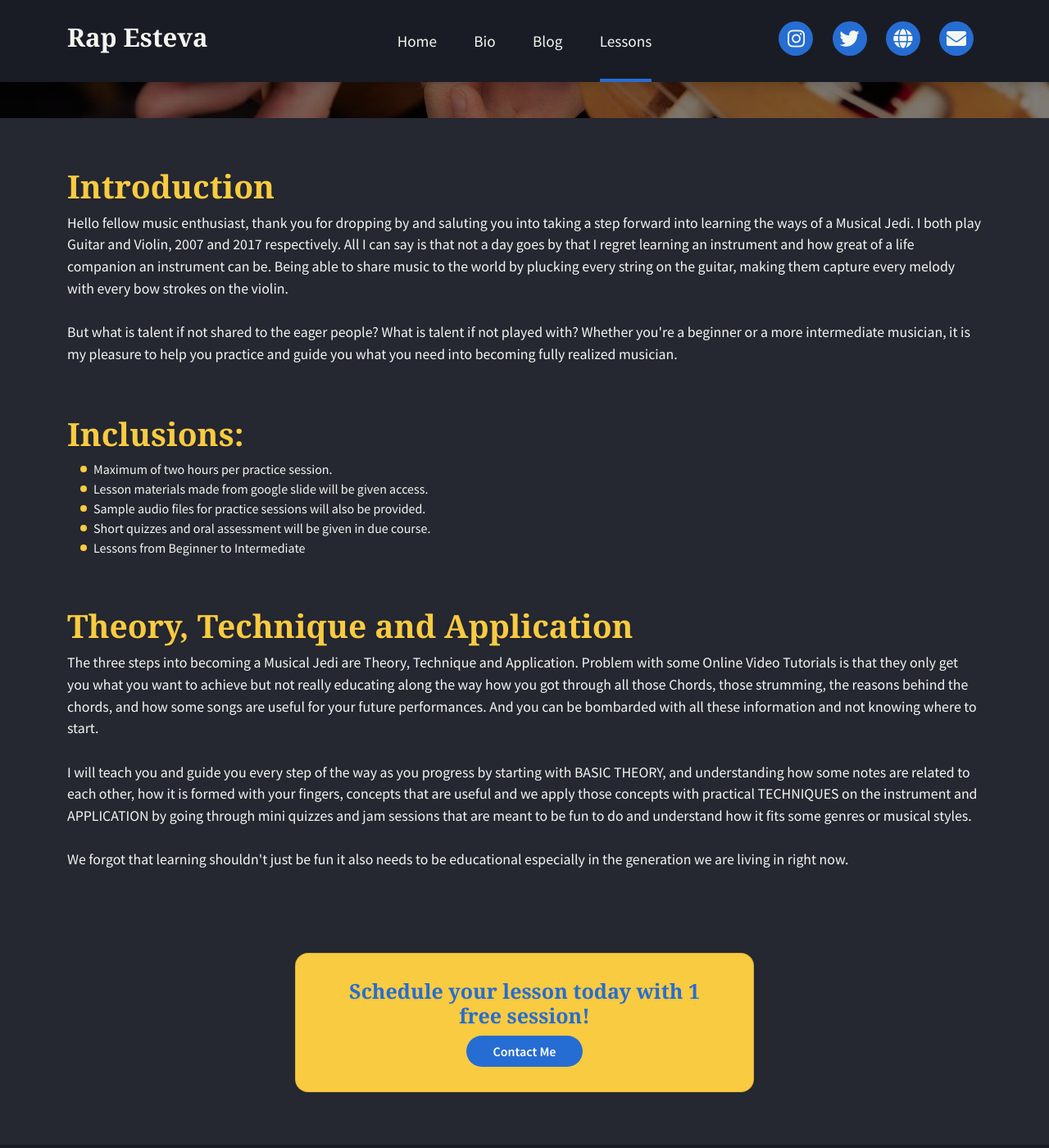
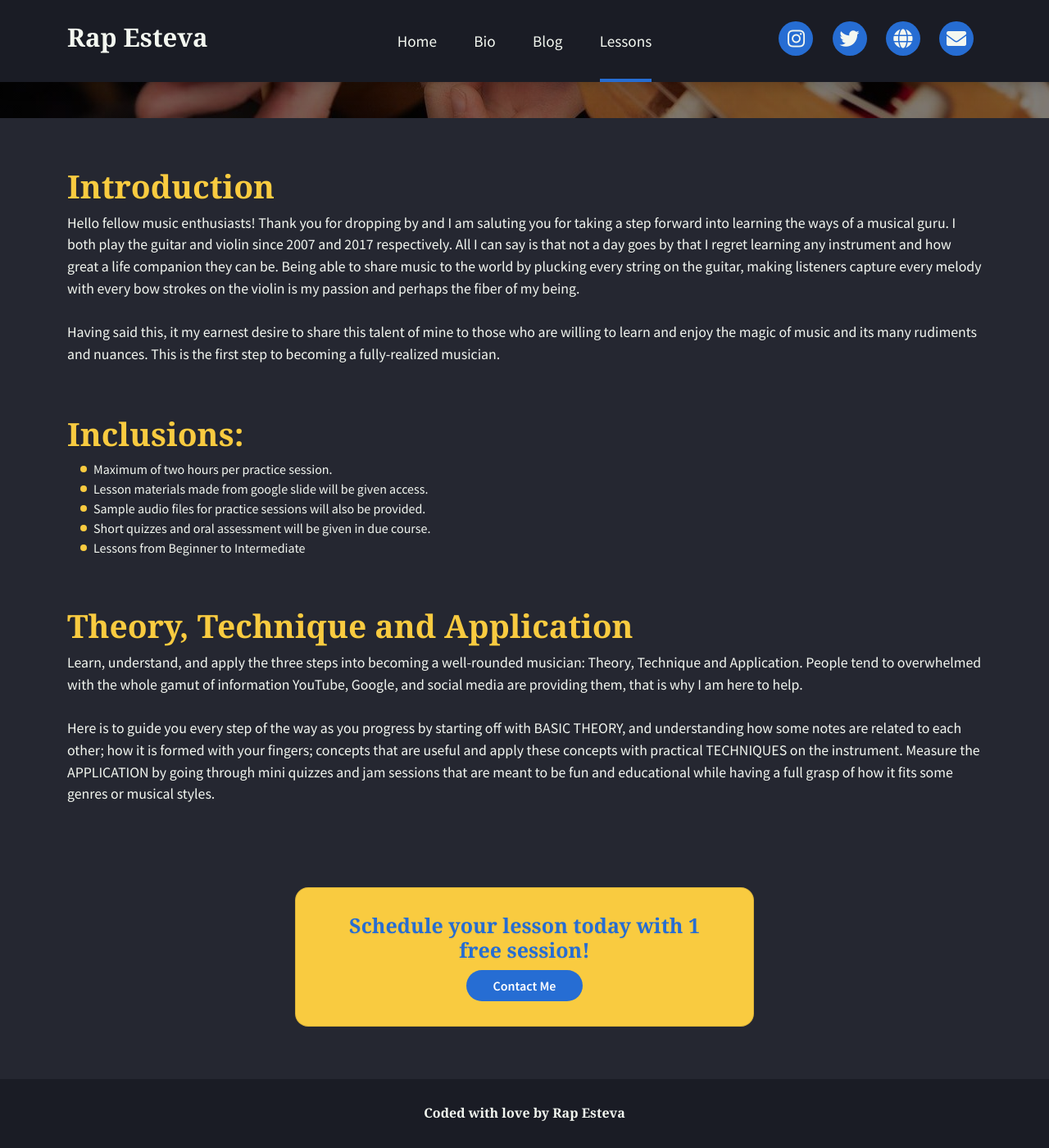
Before and after one commit to rapsamaniego27/music-profile, a Jekyll site: the page built from lessons/index.html, in a window 1280 px wide and 1400 px high, scrolled down 356 px. Shown: the whole window at 82% size. Built offline with Jekyll 4.4.1, drawn with Linux system fonts in a browser that asks for light colours; nearby versions of some CDN libraries; some web fonts are replaced.

Commit message:
Update Pages “lessons”

```diff
--- a/_data/lessons.yml
+++ b/_data/lessons.yml
@@ -4,32 +4,28 @@ banner:
 intro:
   title: Introduction
   content: >-
-    Hello fellow music enthusiast, thank you for dropping by and saluting you
-    into taking a step forward into learning the ways of a Musical Jedi. I both
-    play Guitar and Violin, 2007 and 2017 respectively. All I can say is that
-    not a day goes by that I regret learning an instrument and how great of a
-    life companion an instrument can be. Being able to share music to the world
-    by plucking every string on the guitar, making  them capture every melody
-    with every bow strokes on the violin.
+    Hello fellow music enthusiasts! Thank you for dropping by and I am saluting
+    you for taking a step forward into learning the ways of a musical guru. I
+    both play the guitar and violin since 2007 and 2017 respectively. All I can
+    say is that not a day goes by that I regret learning any instrument and how
+    great a life companion they can be. Being able to share music to the world
+    by plucking every string on the guitar, making listeners capture every
+    melody with every bow strokes on the violin is my passion and perhaps the
+    fiber of my being.
 
     <br><br>
 
-    But what is talent if not shared to the eager people? What is talent if not played with? Whether you're a beginner or a more intermediate musician, it is my pleasure to help you practice and guide you what you need into becoming fully realized musician.
+    Having said this, it my earnest desire to share this talent of mine to those who are willing to learn and enjoy the magic of music and its many rudiments and nuances. This is the first step to becoming a fully-realized musician.
 tta:
-  content: >-
-    The three steps into becoming a Musical Jedi are Theory, Technique and
-    Application. Problem with some Online Video Tutorials is that they only get
-    you what you want to achieve but not really
-
-    educating along the way how you got through all those Chords, those strumming, the reasons behind the chords, and how some songs are useful for your future performances. And you can be bombarded with all these information and not knowing where to start.
+  content: >
+    Learn, understand, and apply the three steps into becoming a well-rounded
+    musician: Theory, Technique and Application. People tend to overwhelmed with
+    the whole gamut of information YouTube, Google, and social media are
+    providing them, that is why I am here to help.
 
     <br><br>
 
-    I will teach you and guide you every step of the way as you progress by starting with BASIC THEORY,  and understanding how some notes are related to each other, how it is formed with your fingers, concepts that are useful and we apply those concepts with practical TECHNIQUES on the instrument and APPLICATION by going through mini quizzes and jam sessions that are meant to be fun to do and understand how it fits some genres or musical styles.
-
-    <br><br>
-
-    We forgot that learning shouldn't just be fun it also needs to be educational especially in the generation we are living in right now.
+    Here is to guide you every step of the way as you progress by starting off with BASIC THEORY,  and understanding how some notes are related to each other; how it is formed with your fingers; concepts that are useful and apply these concepts with practical TECHNIQUES on the instrument. Measure the APPLICATION by going through mini quizzes and jam sessions that are meant to be fun and educational while having a full grasp of how it fits some genres or musical styles.
   title: Theory, Technique and Application
 Inclusions:
   - item: "Maximum of two hours per practice session. "
```
